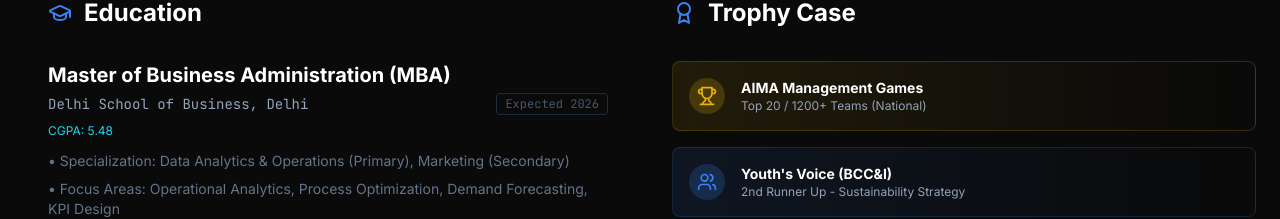
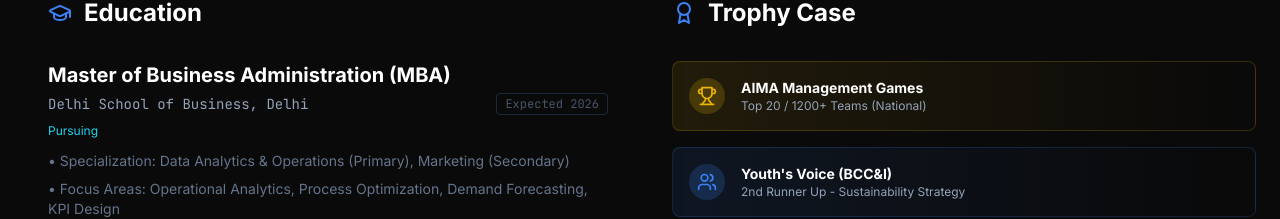
Before and after one commit to DevisDev365/devansh-portfolio, a React (Vite) app: page / in a window 1280 px wide. Shown: the part 2180-2399 px from the top of the page. Built offline with nearby package versions, Linux system fonts and the light colour scheme.

Commit message:
Update MBA status from CGPA to Pursuing

```diff
--- a/constants.ts
+++ b/constants.ts
@@ -27,7 +27,7 @@ export const EDUCATION: Education[] = [
     degree: "Master of Business Administration (MBA)",
     institution: "Delhi School of Business, Delhi",
     year: "Expected 2026",
-    gpa: "CGPA: 5.48",
+    gpa: "Pursuing",
     details: [
       "Specialization: Data Analytics & Operations (Primary), Marketing (Secondary)",
       "Focus Areas: Operational Analytics, Process Optimization, Demand Forecasting, KPI Design",
```
Also changed, not shown: public/llms.txt.
